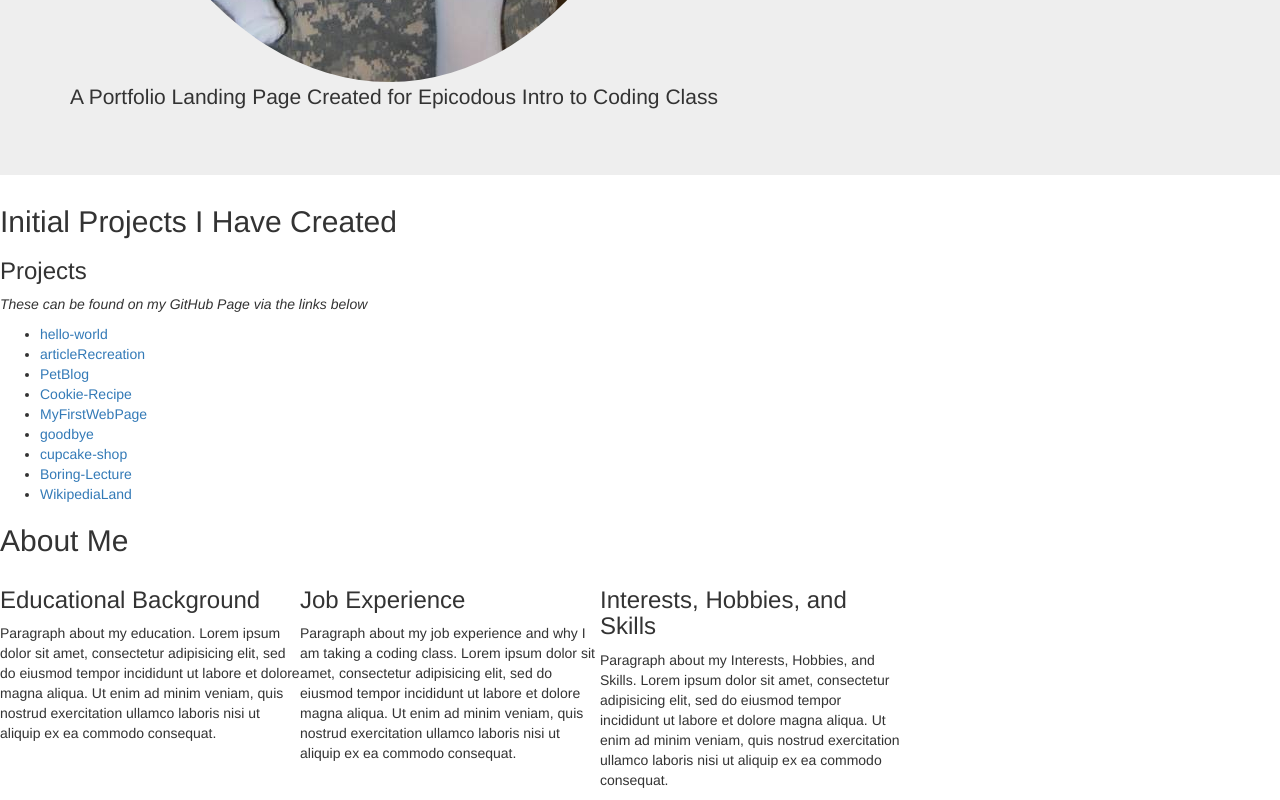
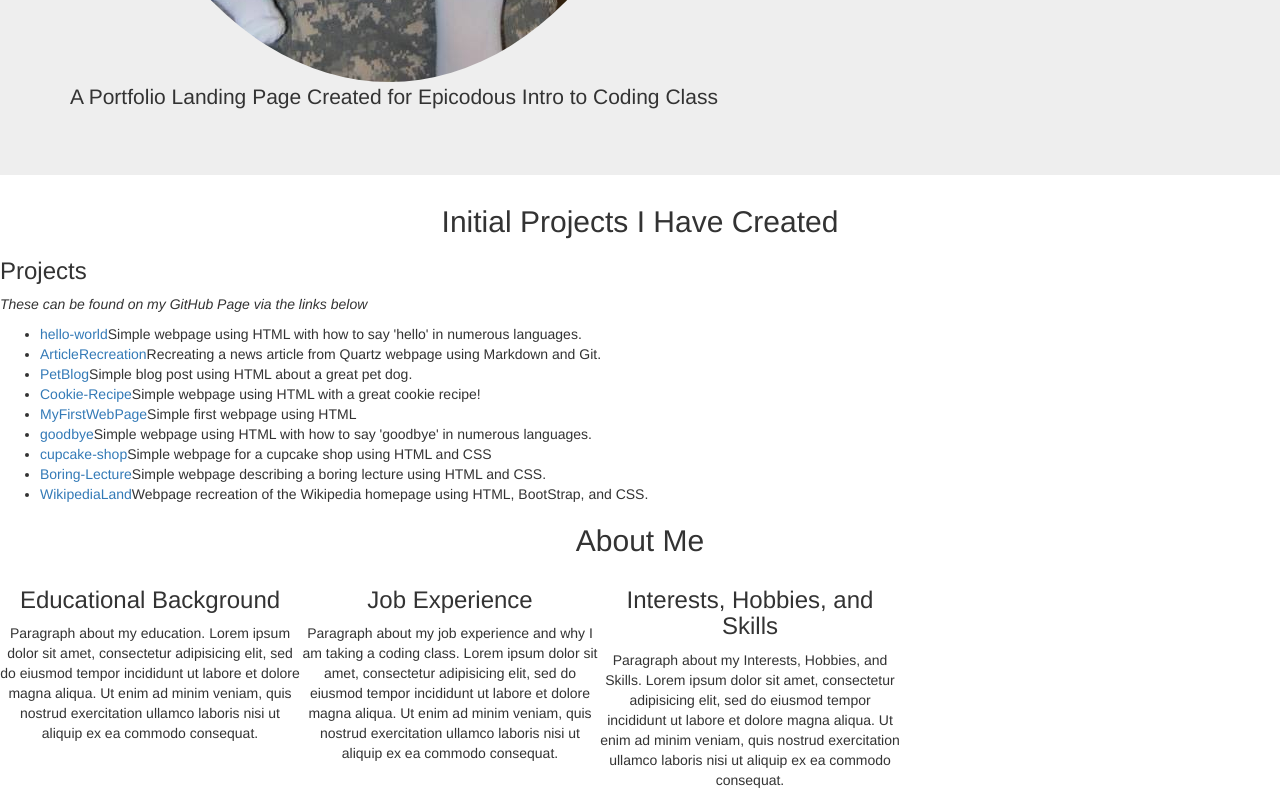
Before and after one commit to krause197/Portfolio-Landing-Page, a plain HTML site: page index.html in a window 1280 px wide. Shown: the part 1025-1825 px from the top of the page. Drawn offline with Linux system fonts and the light colour scheme.

Commit message:
insert text descriptions of hyperlinks to projects on github

```diff
--- a/css/styles.css
+++ b/css/styles.css
@@ -8,4 +8,13 @@
 .column {
   width: 300px;
   float: left;
+  text-align: center;
 }
+
+.h2 {
+  text-align: center;
+}
+
+.Projects {
+  text-align: center;
+}
--- a/index.html
+++ b/index.html
@@ -14,22 +14,25 @@
       </div>
     </div>
 
-    <h2>Initial Projects I Have Created</h2>
-    <h3>Projects</h3>
-    <p><em>These can be found on my GitHub Page via the links below</em></p>
-    <ul>
-      <li><a href="https://github.com/krause197/hello-world.git">hello-world</a></li>
-      <li><a href="https://github.com/krause197/articleRecreation.git">articleRecreation</a></li>
-      <li><a href="https://github.com/krause197/PetBlog.git">PetBlog</a></li>
-      <li><a href="https://github.com/krause197/PetBlog.git">Cookie-Recipe</a></li>
-      <li><a href="https://github.com/krause197/MyFIrstWebPage.git">MyFirstWebPage</a></li>
-      <li><a href="https://github.com/krause197/goodbye.git">goodbye</a></li>
-      <li><a href="https://github.com/krause197/cupcake-shop.git">cupcake-shop</a></li>
-      <li><a href="https://github.com/krause197/Boring-Lecture.git">Boring-Lecture</a></li>
-      <li><a href="https://github.com/krause197/WikipediaLand.git">WikipediaLand</a></li>
-    </ul>
+    <h2 class="h2">Initial Projects I Have Created</h2>
 
-    <h2>About Me</h2>
+    <div class="projects">
+      <h3>Projects</h3>
+      <p><em>These can be found on my GitHub Page via the links below</em></p>
+      <ul>
+        <li><a href="https://github.com/krause197/hello-world.git">hello-world</a>Simple webpage using HTML with how to say 'hello' in numerous languages.</li>
+        <li><a href="https://github.com/krause197/articleRecreation.git">ArticleRecreation</a>Recreating a news article from Quartz webpage using Markdown and Git.</li>
+        <li><a href="https://github.com/krause197/PetBlog.git">PetBlog</a>Simple blog post using HTML about a great pet dog.</li>
+        <li><a href="https://github.com/krause197/PetBlog.git">Cookie-Recipe</a>Simple webpage using HTML with a great cookie recipe!</li>
+        <li><a href="https://github.com/krause197/MyFIrstWebPage.git">MyFirstWebPage</a>Simple first webpage using HTML</li>
+        <li><a href="https://github.com/krause197/goodbye.git">goodbye</a>Simple webpage using HTML with how to say 'goodbye' in numerous languages.</li>
+        <li><a href="https://github.com/krause197/cupcake-shop.git">cupcake-shop</a>Simple webpage for a cupcake shop using HTML and CSS</li>
+        <li><a href="https://github.com/krause197/Boring-Lecture.git">Boring-Lecture</a>Simple webpage describing a boring lecture using HTML and CSS.</li>
+        <li><a href="https://github.com/krause197/WikipediaLand.git">WikipediaLand</a>Webpage recreation of the Wikipedia homepage using HTML, BootStrap, and CSS.</li>
+      </ul>
+    </div>
+
+    <h2 class="h2">About Me</h2>
     <div class="column">
       <h3>Educational Background</h3>
         <p>Paragraph about my education. Lorem ipsum dolor sit amet, consectetur adipisicing elit, sed do eiusmod tempor incididunt ut labore et dolore magna aliqua. Ut enim ad minim veniam, quis nostrud exercitation ullamco laboris nisi ut aliquip ex ea commodo consequat.</p>
```
